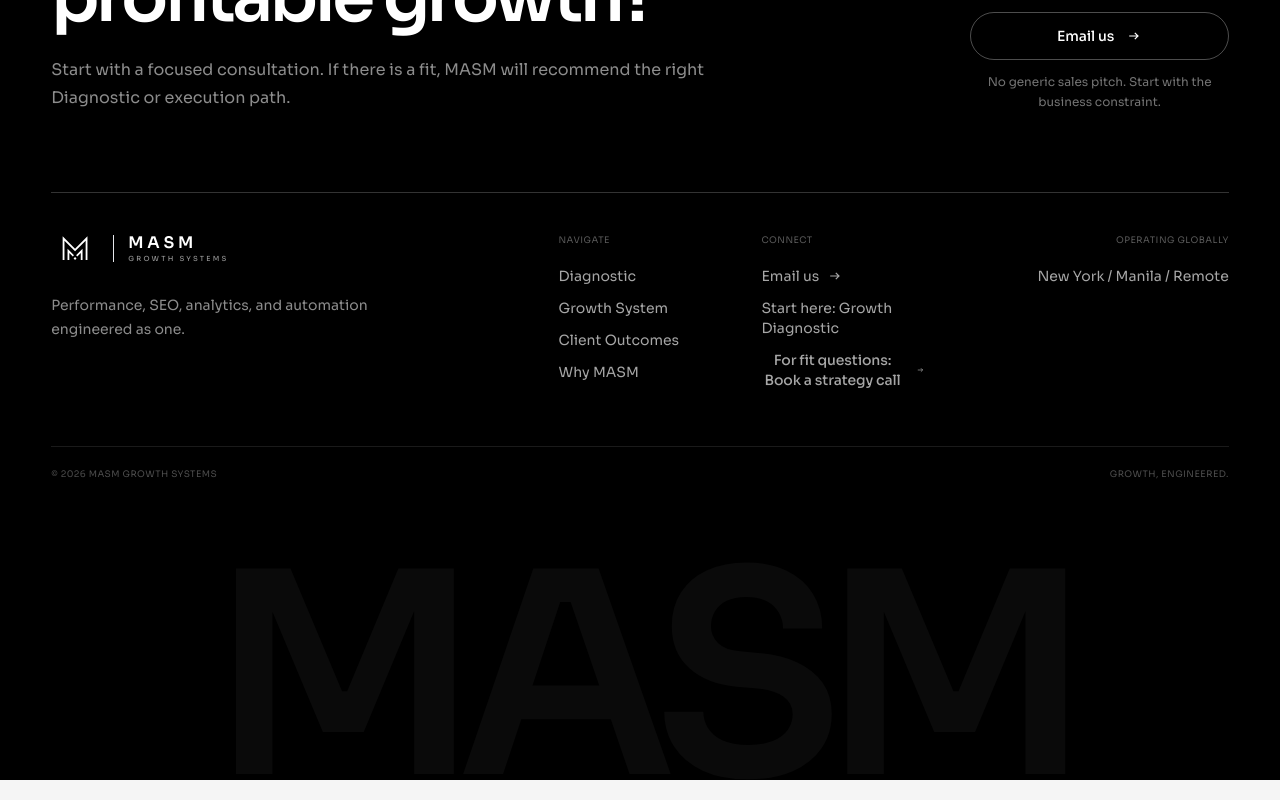
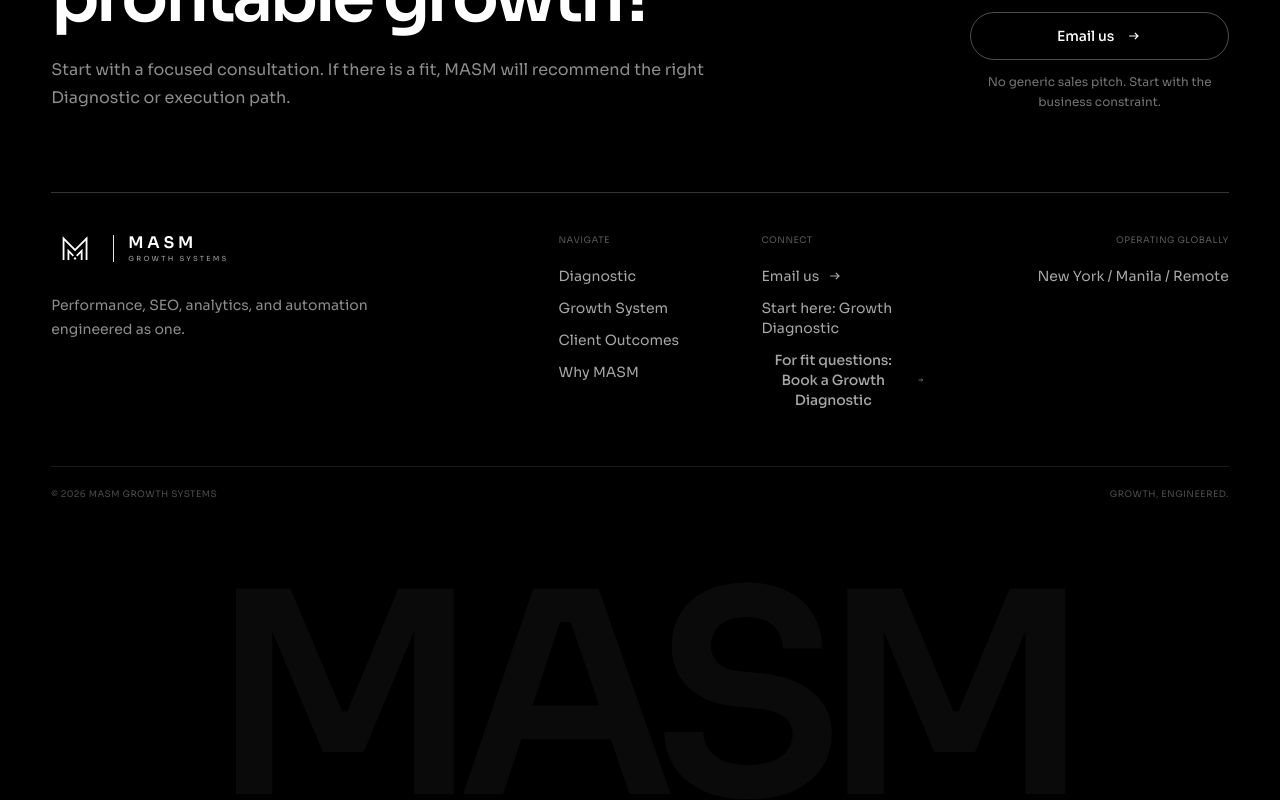
Before and after one commit to sianmatti/masm-website, a Next.js app: page / in a window 1280 px wide. Shown: the part 9180-9980 px from the top of the page. Built offline with nearby package versions, Linux system fonts and the light colour scheme.

Commit message:
Align footer Growth Diagnostic CTA wording

```diff
--- a/components/footer.tsx
+++ b/components/footer.tsx
@@ -69,7 +69,7 @@
               source="homepage_footer_fit"
               className="mt-1 !min-h-11 !justify-start !border-0 !px-0 !py-2 !text-sm !text-white/65 hover:!bg-transparent hover:!text-white"
             >
-              For fit questions: Book a strategy call
+              For fit questions: Book a Growth Diagnostic
             </BookingCta>
           </div>
           <div className="lg:col-span-3 lg:text-right">
```
